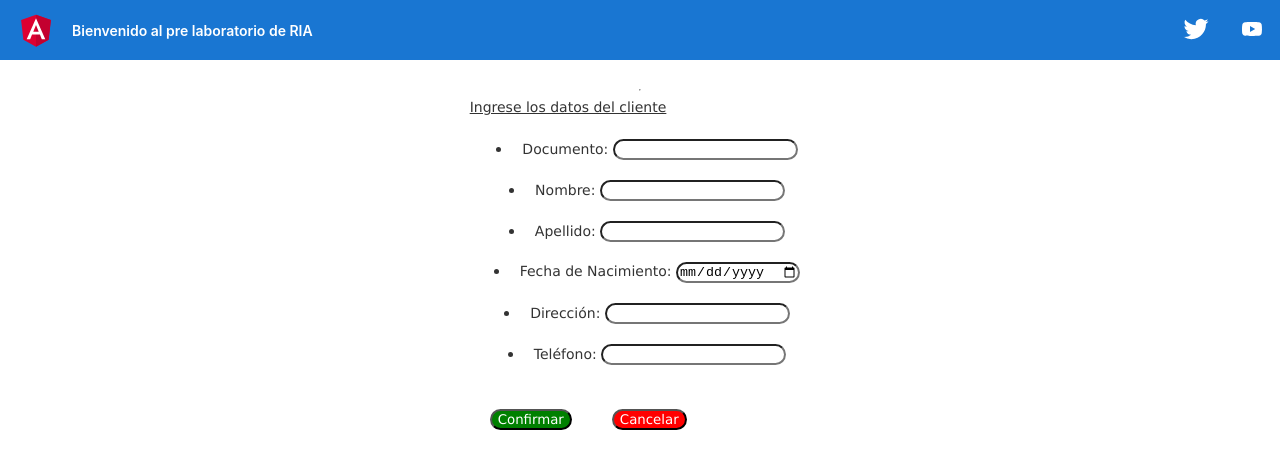
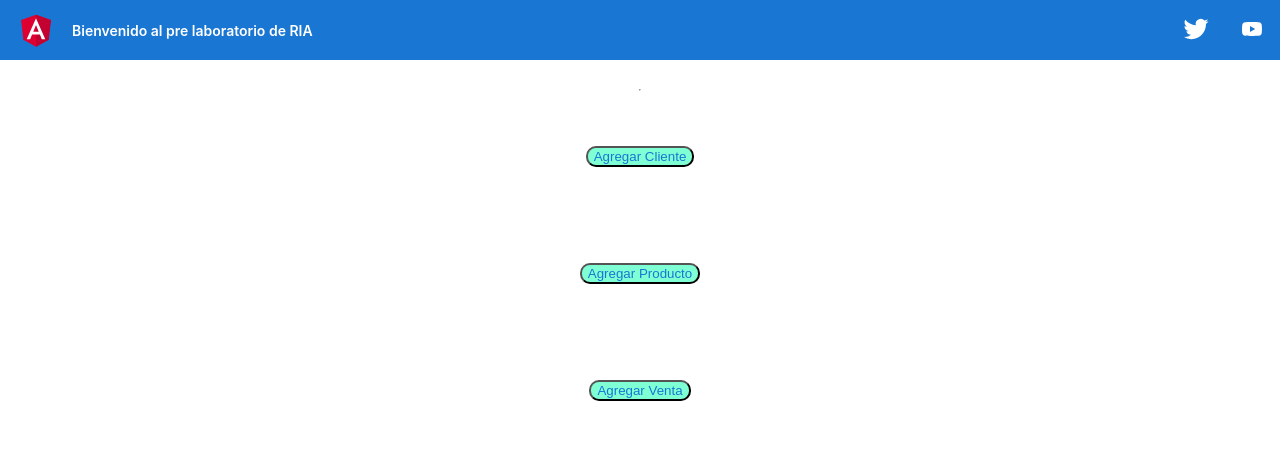
Before and after one commit to rouslop/Pre-Lab-RIA, an Angular app in the folder Pre-Lab-RIA/: page / in a window 1280 px wide. Shown: the top 468 px of the page. Built offline with nearby package versions, Linux system fonts and the light colour scheme.

Commit message:
diseño de redirecciones a los componentes

```diff
--- a/Pre-Lab-RIA/src/app/app.component.css
+++ b/Pre-Lab-RIA/src/app/app.component.css
@@ -0,0 +1,9 @@
+button{
+    background-color:aquamarine;
+    color: black;
+    border-radius: 10px;
+    margin: 5%;
+}
+a{
+    color: black;
+}
--- a/Pre-Lab-RIA/src/app/app.component.html
+++ b/Pre-Lab-RIA/src/app/app.component.html
@@ -329,16 +329,14 @@
 
 
 <hr/>
-
 <!--  componente -->
 
 <!-- <app-producto></app-producto>
 <app-venta></app-venta> -->
-<app-clientes></app-clientes>
-
-
-
-
+<button><a href="">Agregar Cliente</a></button>
+<button><a href="">Agregar Producto</a></button>
+<button><a href="">Agregar Venta</a></button>
+<!-- <app-clientes></app-clientes> -->
 
   <!-- Highlight Card
   <div class="card highlight-card card-small">
```
